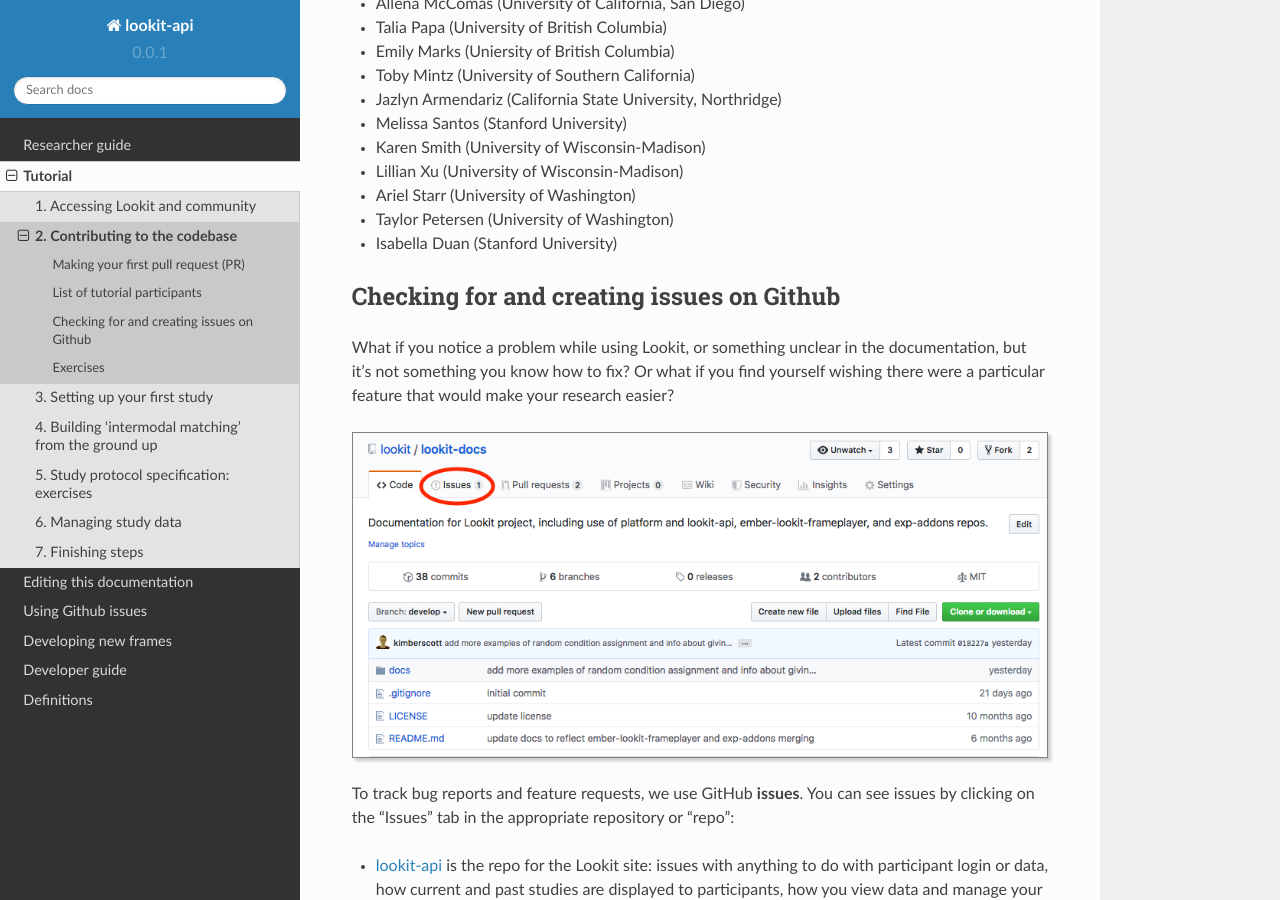
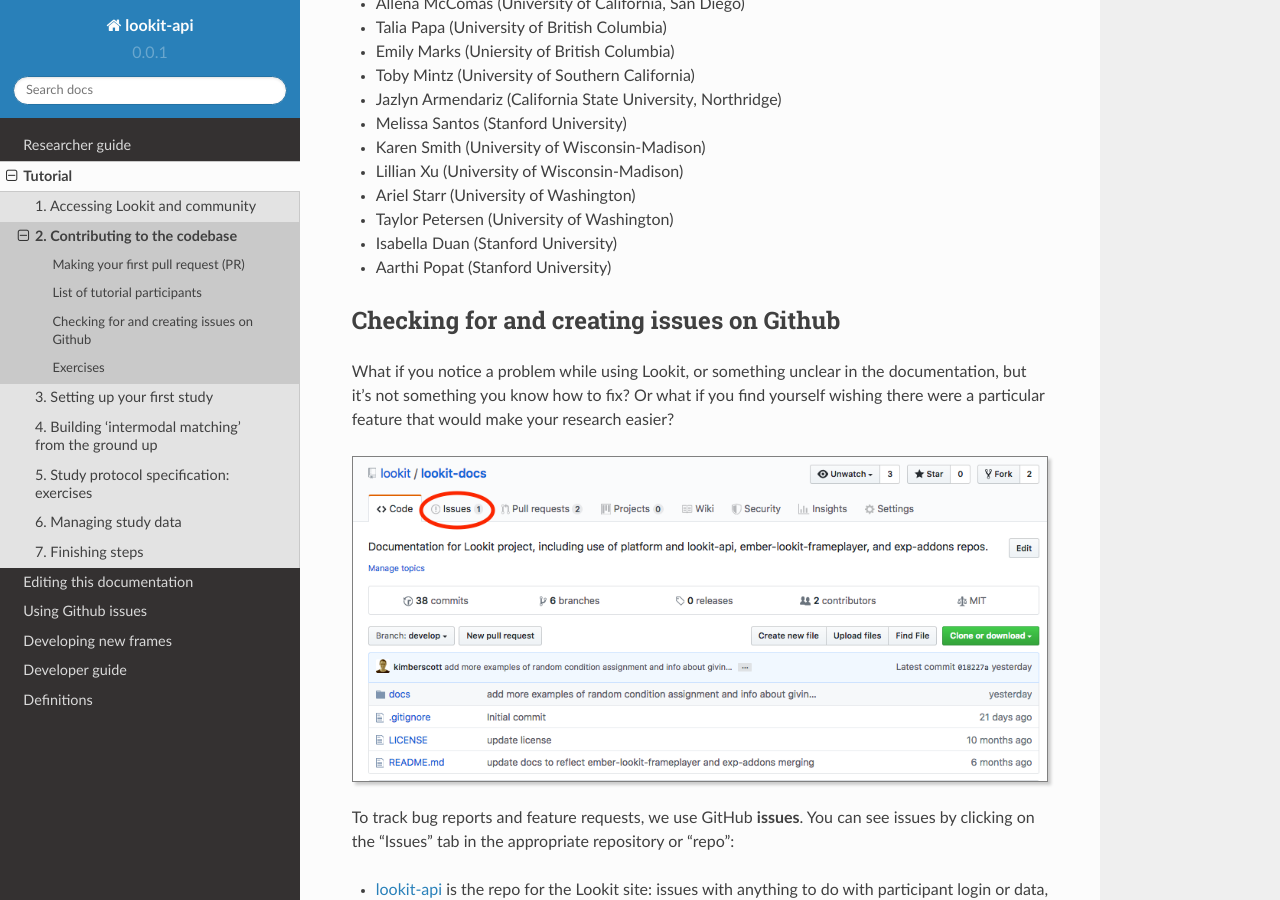
Before and after one commit to lookit/lookit-docs, a Sphinx documentation site: the page built from docs/source/tutorial-contributing.rst, in a window 1280 px wide and 900 px high, scrolled down 5673 px. Built offline with Sphinx 7.4.7 and the Read the Docs theme 2.0.0, drawn with Linux system fonts in a browser that asks for light colours.

Commit message:
Add tutorial participant to list

```diff
--- a/docs/source/tutorial-contributing.rst
+++ b/docs/source/tutorial-contributing.rst
@@ -141,6 +141,7 @@
 - Ariel Starr (University of Washington)
 - Taylor Petersen (University of Washington)
 - Isabella Duan (Stanford University)
+- Aarthi Popat (Stanford University)
 
 .. _Github issues overview:
 
```
